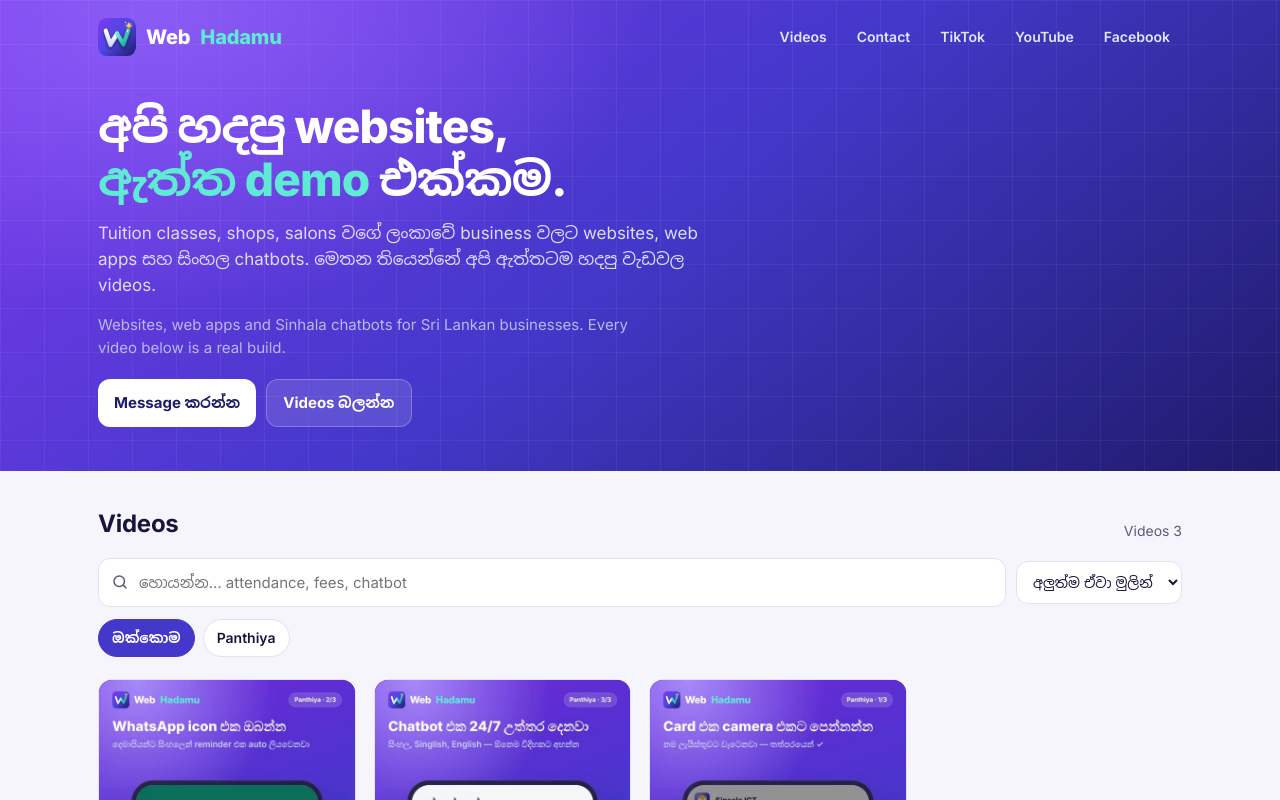
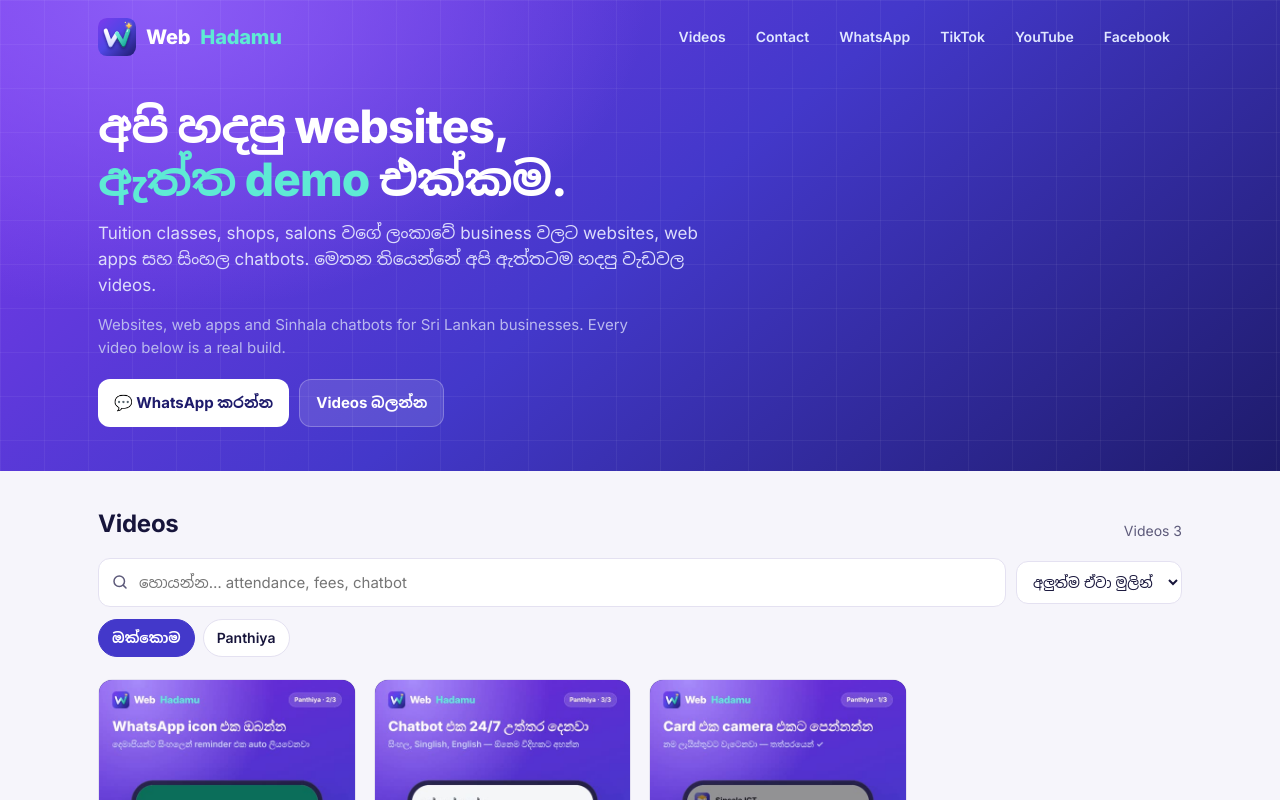
Before and after one commit to webhadamulk/webhadamulk.github.io, a plain HTML site: page index.html in a window 1280 px wide. Shown: the top 800 px of the page. Drawn offline with Linux system fonts and the light colour scheme.

Commit message:
Add WhatsApp buttons (078 419 0850)
Co-Authored-By: Claude Opus 5.5 <noreply@anthropic.com>
Claude-Session: https://claude.ai/code/session_01Jzv9QMHZsQu64D1eeJDQEW

```diff
--- a/index.html
+++ b/index.html
@@ -104,6 +104,7 @@ select { font: inherit; font-size: 14px; padding: 11px 12px; border-radius: 12px
 .contact li::before { content: "✓"; color: var(--teal-ink); font-weight: 800; margin-right: 8px }
 .reach { display: grid; gap: 10px; align-content: start }
 .reach a.btn { justify-content: center; background: var(--brand); color: #fff }
+.reach a.btn.wa { background: #fcd34d; color: #1e1b6b; font-size: 16px }
 .mail { display: flex; gap: 8px; align-items: center; justify-content: center; font-size: 14px; color: var(--muted); flex-wrap: wrap }
 .mail code { font-family: inherit; font-weight: 700; color: var(--ink); user-select: all }
 .mail button { font: inherit; font-size: 13px; font-weight: 600; border: 1px solid var(--line); background: transparent; color: var(--ink); border-radius: 8px; padding: 4px 9px; cursor: pointer }
@@ -120,6 +121,7 @@ footer { padding-block: 0 30px; color: var(--muted); font-size: 13px; display: f
       <nav class="links" aria-label="Main">
         <a href="#videos">Videos</a>
         <a href="#contact">Contact</a>
+        <a class="hide-sm" href="https://wa.me/94784190850?text=%E0%B6%86%E0%B6%BA%E0%B7%94%E0%B6%B6%E0%B7%9D%E0%B7%80%E0%B6%B1%E0%B7%8A%20Web%20Hadamu%21%20%E0%B6%B8%E0%B6%A7%20website%20%E0%B6%91%E0%B6%9A%E0%B6%9A%E0%B7%8A%20%E0%B6%9C%E0%B7%90%E0%B6%B1%20%E0%B7%80%E0%B7%92%E0%B7%83%E0%B7%8A%E0%B6%AD%E0%B6%BB%20%E0%B6%AF%E0%B7%90%E0%B6%B1%E0%B6%9C%E0%B6%B1%E0%B7%8A%E0%B6%B1%20%E0%B6%95%E0%B6%B1%E0%B7%99." target="_blank" rel="noopener">WhatsApp</a>
         <a class="hide-sm" href="https://www.tiktok.com/@webhadamu" target="_blank" rel="noopener">TikTok</a>
         <a class="hide-sm" href="https://www.youtube.com/@WebHadamu" target="_blank" rel="noopener">YouTube</a>
         <a class="hide-sm" href="https://www.facebook.com/share/1A2V7AwAbK/" target="_blank" rel="noopener">Facebook</a>
@@ -130,7 +132,7 @@ footer { padding-block: 0 30px; color: var(--muted); font-size: 13px; display: f
       <p>Tuition classes, shops, salons වගේ ලංකාවේ business වලට websites, web apps සහ සිංහල chatbots. මෙතන තියෙන්නේ අපි ඇත්තටම හදපු වැඩවල videos.</p>
       <p class="en">Websites, web apps and Sinhala chatbots for Sri Lankan businesses. Every video below is a real build.</p>
       <div class="cta-row">
-        <a class="btn light" href="#contact">Message කරන්න</a>
+        <a class="btn light" href="https://wa.me/94784190850?text=%E0%B6%86%E0%B6%BA%E0%B7%94%E0%B6%B6%E0%B7%9D%E0%B7%80%E0%B6%B1%E0%B7%8A%20Web%20Hadamu%21%20%E0%B6%B8%E0%B6%A7%20website%20%E0%B6%91%E0%B6%9A%E0%B6%9A%E0%B7%8A%20%E0%B6%9C%E0%B7%90%E0%B6%B1%20%E0%B7%80%E0%B7%92%E0%B7%83%E0%B7%8A%E0%B6%AD%E0%B6%BB%20%E0%B6%AF%E0%B7%90%E0%B6%B1%E0%B6%9C%E0%B6%B1%E0%B7%8A%E0%B6%B1%20%E0%B6%95%E0%B6%B1%E0%B7%99." target="_blank" rel="noopener">💬 WhatsApp කරන්න</a>
         <a class="btn ghost" href="#videos">Videos බලන්න</a>
       </div>
     </section>
@@ -169,6 +171,7 @@ footer { padding-block: 0 30px; color: var(--muted); font-size: 13px; display: f
       </ul>
     </div>
     <div class="reach">
+      <a class="btn wa" href="https://wa.me/94784190850?text=%E0%B6%86%E0%B6%BA%E0%B7%94%E0%B6%B6%E0%B7%9D%E0%B7%80%E0%B6%B1%E0%B7%8A%20Web%20Hadamu%21%20%E0%B6%B8%E0%B6%A7%20website%20%E0%B6%91%E0%B6%9A%E0%B6%9A%E0%B7%8A%20%E0%B6%9C%E0%B7%90%E0%B6%B1%20%E0%B7%80%E0%B7%92%E0%B7%83%E0%B7%8A%E0%B6%AD%E0%B6%BB%20%E0%B6%AF%E0%B7%90%E0%B6%B1%E0%B6%9C%E0%B6%B1%E0%B7%8A%E0%B6%B1%20%E0%B6%95%E0%B6%B1%E0%B7%99." target="_blank" rel="noopener">💬 WhatsApp · 078 419 0850</a>
       <a class="btn" href="https://www.tiktok.com/@webhadamu" target="_blank" rel="noopener">TikTok එකෙන් message කරන්න</a>
       <a class="btn" href="https://www.youtube.com/@WebHadamu" target="_blank" rel="noopener">YouTube channel එක</a>
       <a class="btn" href="https://www.facebook.com/share/1A2V7AwAbK/" target="_blank" rel="noopener">Facebook page එක</a>
```
